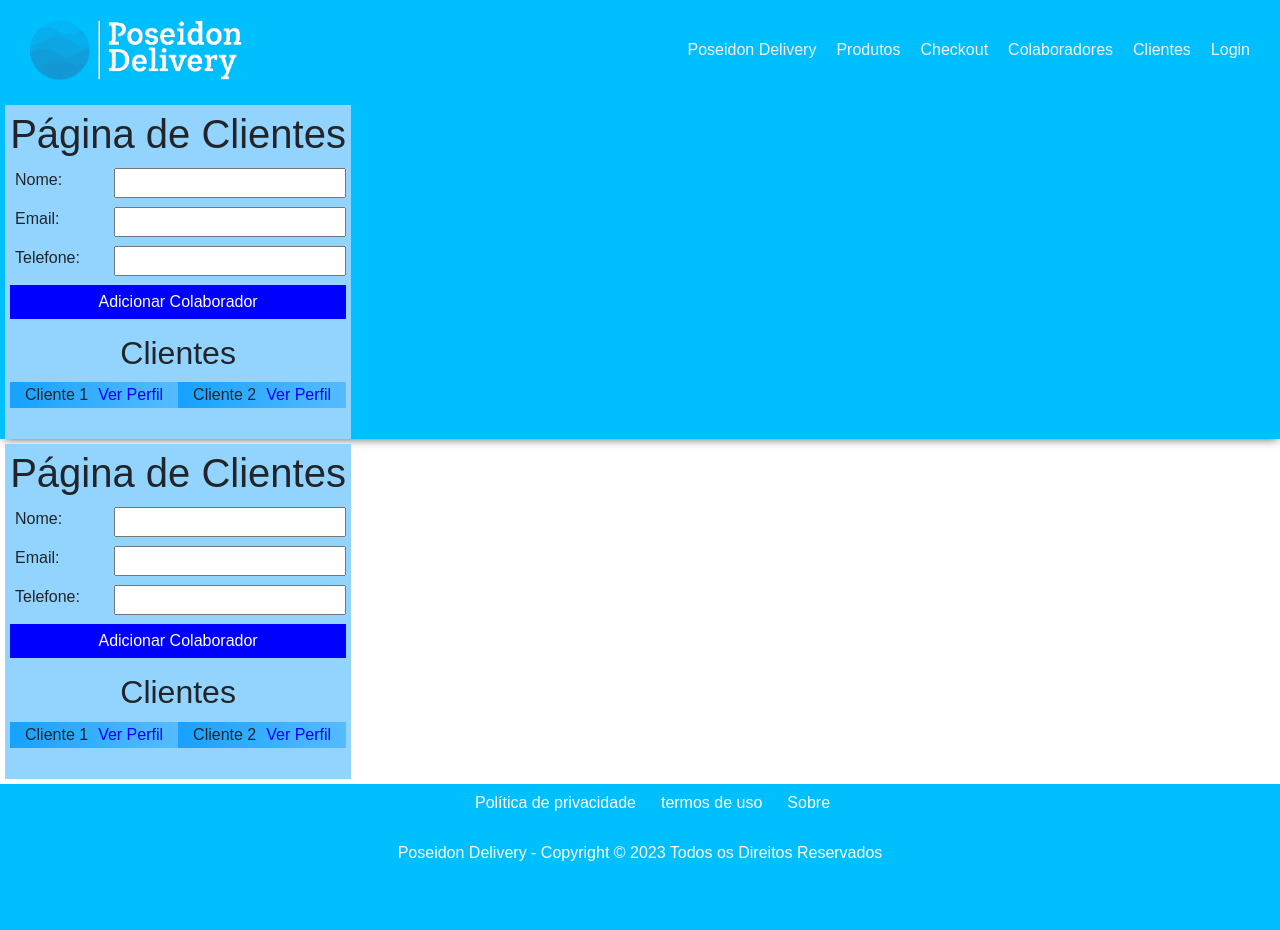
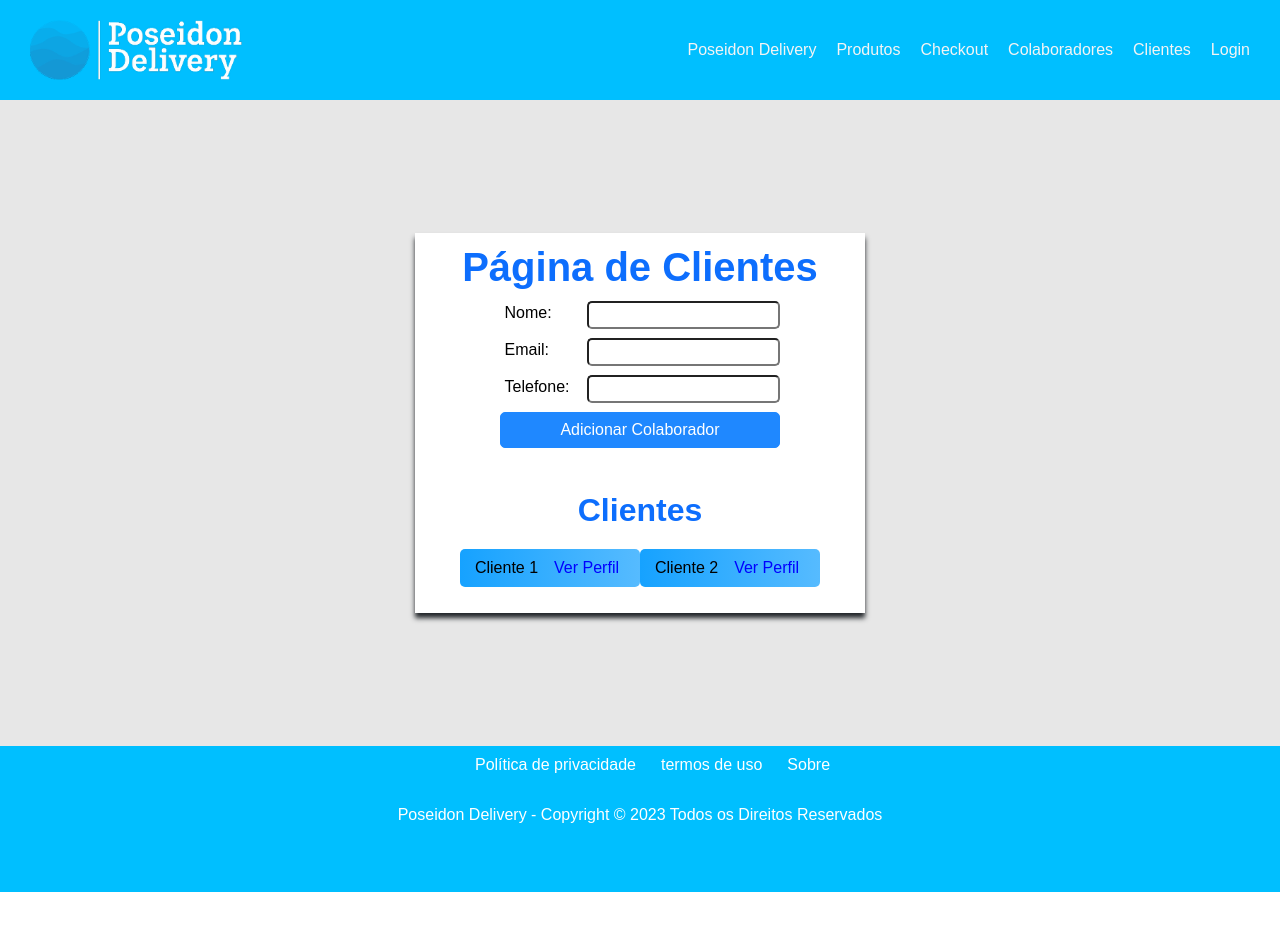
Before and after one commit to jcr04/ecommerce-agua-react, a React (Create React App) app: page /clientes in a window 1280 px wide. After the commit the page ends 892 px from the top, so only its background shows below. Built offline with nearby package versions, Linux system fonts and the light colour scheme.

Commit message:
att css checkout e Cliente

```diff
--- a/src/App.css
+++ b/src/App.css
@@ -419,13 +419,13 @@ button:hover {
   margin-left: 10px;
 }
 
-.clients-box {
+/* .clients-box {
   text-align: center;
   padding: 5px;
   max-width: fit-content;
   background-color: rgb(147, 212, 255);
   margin: 5px;
-}
+} */
 
 .form {
   display: flex;
--- a/src/components/Menu.js
+++ b/src/components/Menu.js
@@ -50,7 +50,7 @@ const Menu = () => {
         <Route path="/produtos" component={ProductList} />
         <Route path="/carrinho" component={CartPage} />
         <Route path="/colaboradores" component={Collaborators} />
-        <Route path="/clientes" component={Clientes} />
+        {/* <Route path="/clientes" component={Clientes} /> */}
       </Switch>
     </div>
   );
--- a/src/pages/CheckoutPage.js
+++ b/src/pages/CheckoutPage.js
@@ -1,6 +1,7 @@
 import React, { useEffect, useState } from 'react';
 import { useLocation } from 'react-router-dom';
 import PaymentForm from './PaymentForm';
+import '../styles/CheckOut.css'
 
 const CheckoutPage = () => {
   const location = useLocation();
@@ -78,6 +79,7 @@ const CheckoutPage = () => {
 
   return (
     <div className='CheckoutPage'>
+      <div className='borda'>
       <h2>Checkout</h2>
       <p>Preço Total: {totalPrice}</p>
       <h3>Produtos selecionados:</h3>
@@ -139,7 +141,9 @@ const CheckoutPage = () => {
         </div>
       )}
       <button onClick={handleCheckout}>Finalizar Compra</button>
+      </div>
     </div>
+
   );
 };
 
--- a/src/pages/Clientes.js
+++ b/src/pages/Clientes.js
@@ -1,6 +1,7 @@
 import React, { useState } from 'react';
 import axios from 'axios';
 import { Link } from 'react-router-dom';
+import '../styles/Cliente.css'
 
 const Clients = ({ addCollaborator }) => {
   const [formData, setFormData] = useState({
@@ -25,6 +26,7 @@ const Clients = ({ addCollaborator }) => {
 
   return (
     <div className='clients-box'>
+      <div className='borda-cliente'>
       <h1>Página de Clientes</h1>
       <form onSubmit={handleSubmit} className='form'>
 
@@ -62,6 +64,7 @@ const Clients = ({ addCollaborator }) => {
         </li>
         {/* Adicione mais clientes aqui */}
       </ul>
+      </div>
     </div>
   );
 };
--- /dev/null
+++ b/src/styles/CheckOut.css
@@ -0,0 +1,27 @@
+.CheckoutPage {
+    margin: 0 !important;
+    width: auto;
+    height: 80.8vh;
+    background-color: #e7e7e7;
+    display: flex;
+    flex-direction: column;
+    justify-content: center;
+    align-items: center;
+}
+
+.borda {
+    /* border: 1px solid blue; */
+    box-shadow: 0px 5px 5px;
+    background-color: #fff;
+    width: 450px;
+    max-width: 300px;
+    padding: 15px;
+}
+
+h2 {
+    margin-top: 8px;
+}
+
+button {
+    margin-bottom: 8px;
+}
--- /dev/null
+++ b/src/styles/Cliente.css
@@ -0,0 +1,78 @@
+*{
+    margin: 0;
+    padding: 0;
+}
+
+.borda-cliente {
+    box-shadow: 0px 5px 5px;
+    background-color: #fff;
+    width: 450px;
+    display: flex;
+    flex-direction: column;
+    justify-content: center;
+    align-items: center;
+
+}
+
+.clients-box {
+    width: auto;
+    height: 80.8vh;
+    background-color: #e7e7e7;
+    display: flex;
+    flex-direction: column;
+    align-items: center;
+    justify-content: center;
+}
+
+.clientes-perfis {
+    border: none;
+    border-radius: 5px;
+}
+
+.clientes-perfis a {
+    padding: 6px;
+}
+
+.borda-cliente h1 {
+    margin-top: 10px;
+}
+
+.clients-box h1 {
+    margin-bottom: 10px;
+}
+
+.clients-box h1, h2 {
+    color: #0d6efd;
+    font-weight: 700;
+}
+
+.clientes-secao-h2 {
+    margin-top: 20px;
+    margin-bottom: 20px;
+}
+
+.label, span {
+    color: #000;
+    font-weight: 300;
+}
+
+.input {
+    color: #0d6efd;
+    outline: none;
+    /* border: none; */
+    border-radius: 5px;
+}
+
+button {
+    color: #fff;
+    background-color: #1f88ff !important;
+    border: 1px solid #1f88ff !important;
+    border-radius: 5px;
+}
+
+button:hover {
+    color: #1f88ff;
+    background-color: #fff !important;
+    border-radius: 5px;
+
+}
```
